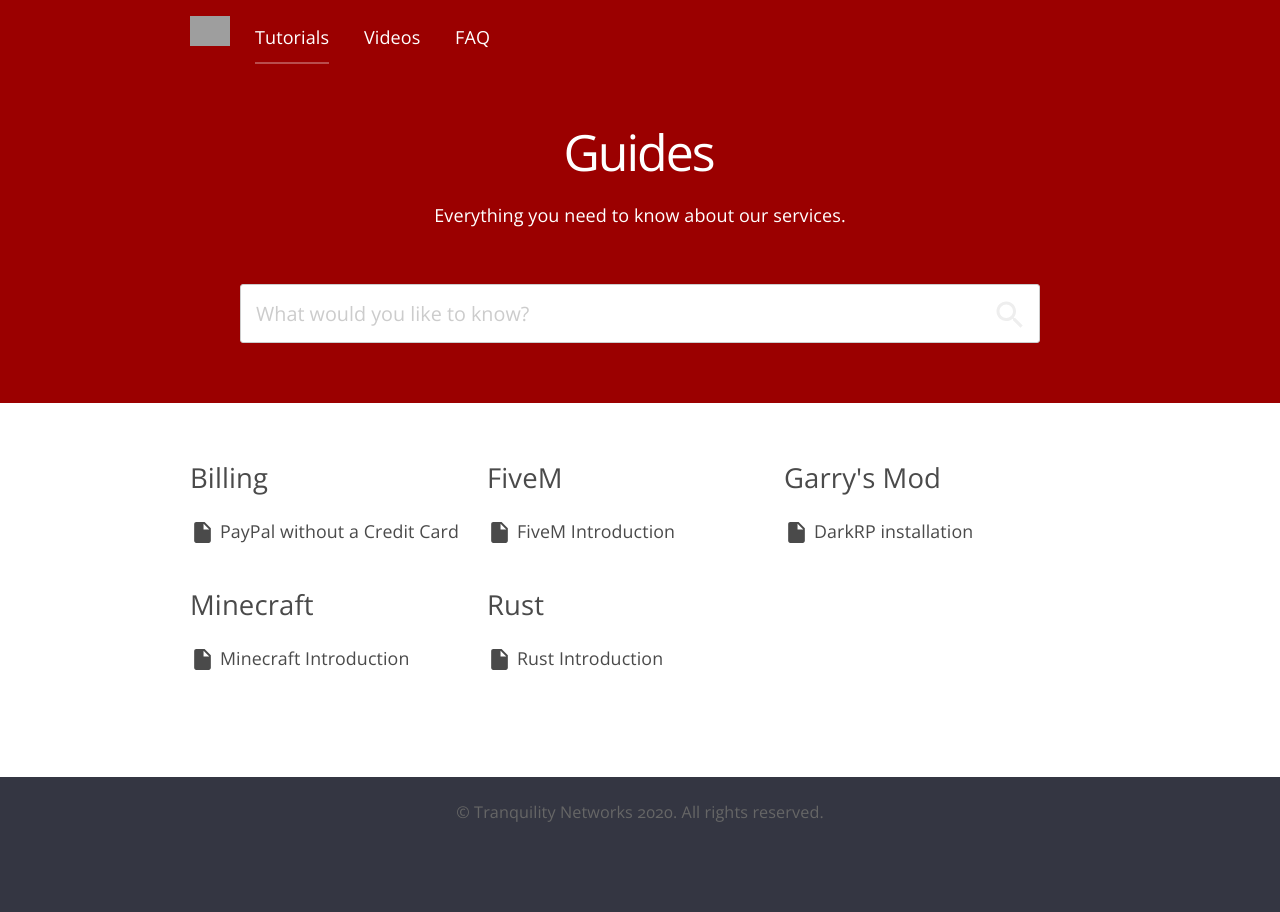
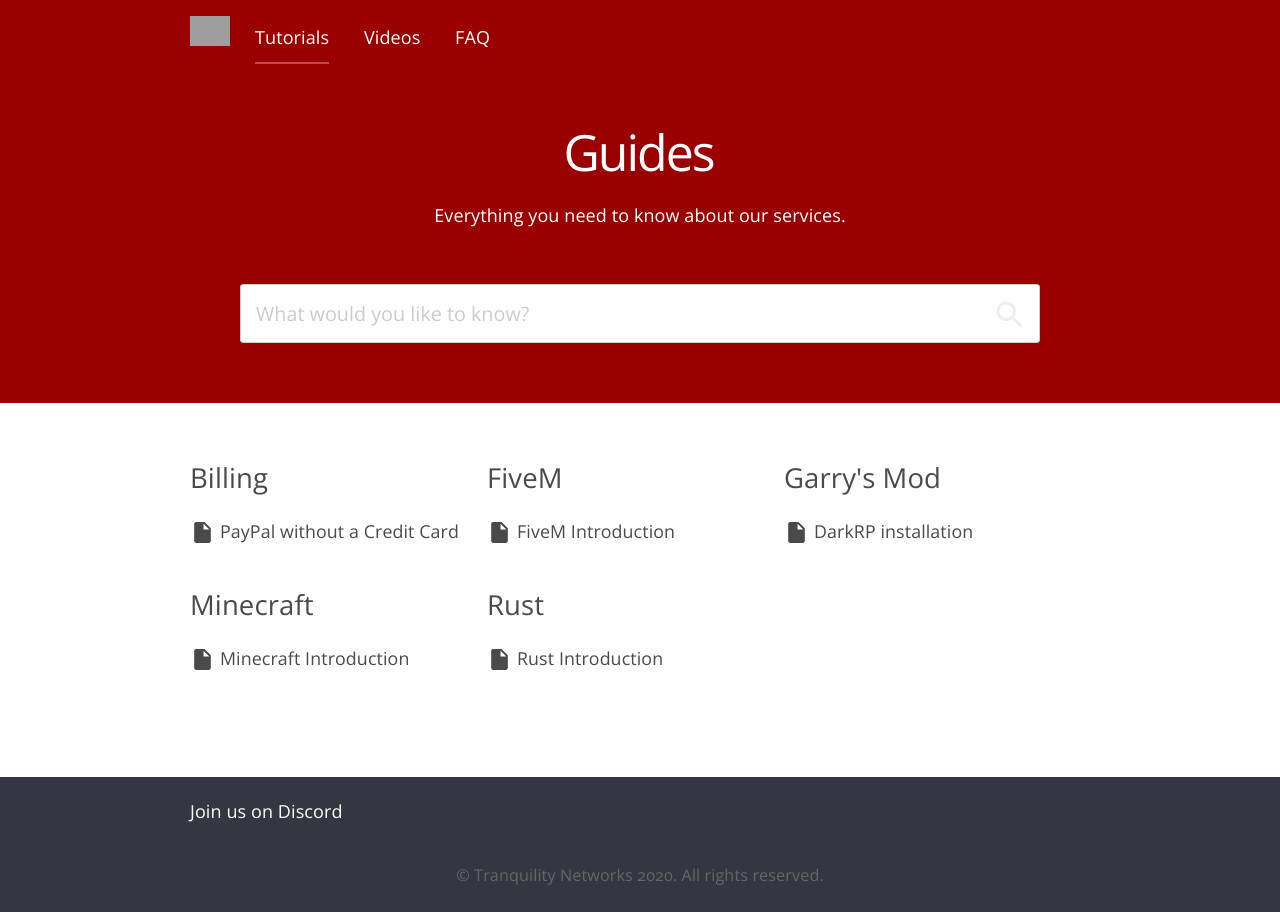
Before and after one commit to Lazaruz88/lazaruz88.github.io, a Jekyll site: the page built from index.html, in a window 1280 px wide. Built offline with Jekyll 4.4.1, drawn with Linux system fonts in a browser that asks for light colours; nearby versions of some CDN libraries.

Commit message:
Update footer.html

```diff
--- a/_includes/footer.html
+++ b/_includes/footer.html
@@ -1,5 +1,6 @@
 <footer>
 	<div class="wrapper">
+		<p> Join us on <a title="Join us on Discord" href="https://discord.gg/V8T4P3c" target="_blank" rel="noopener">Discord</a></p>
 		<p class="edit-footer"><a class="editor-link btn" href="cloudcannon:collections/_data/footer.yml" class="btn" style="padding: 5px;"><strong>&#9998;</strong> Edit footer</a></p>
 		<p class="copyright">&copy; {{ site.title }} {{ site.time | date: "%Y" }}. All rights reserved.</p>
 	</div>
```
